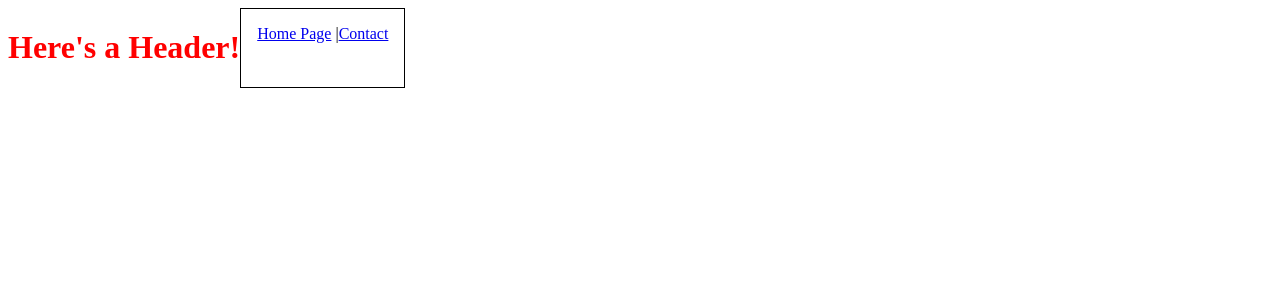
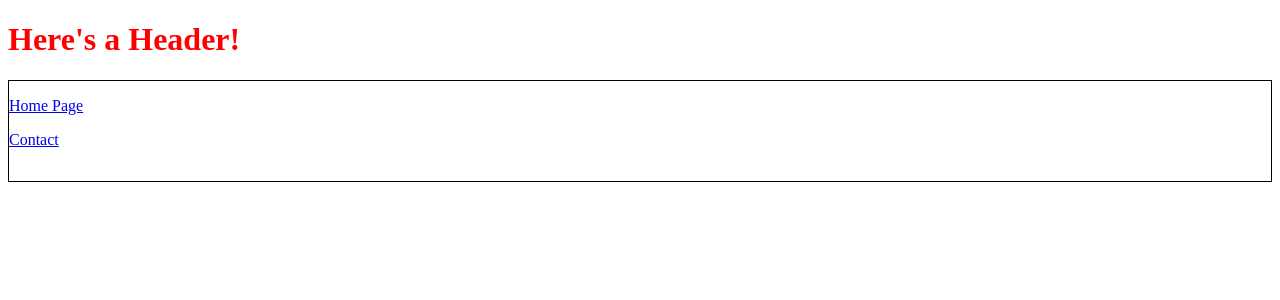
Before and after one commit to BionicOven28/saltriverkennel, a React (Create React App) app: page / in a window 1280 px wide. Shown: the top 300 px of the page. Built offline with nearby package versions, Linux system fonts and the light colour scheme.

Commit message:
added isactive to navbar links
links in the navbar now change color when they're active or not

```diff
--- a/src/App.js
+++ b/src/App.js
@@ -3,15 +3,31 @@ import { Outlet, NavLink } from 'react-router-dom';
 
 export default function App() {
     return (
-        <div style={{ display: 'flex'}}>
+        <div>
           <h1>Here's a Header!</h1>
           <nav
             style={{
               border: 'solid 1px',
-              padding: '1rem'
+              paddingBottom: '1rem'
             }}>
-            <NavLink to="/home-page">Home Page</NavLink> |{""}
-            <NavLink to="/contact">Contact</NavLink>
+            <NavLink
+              style={({ isActive }) => {
+                return {
+                  display: "block",
+                  margin: "1rem 0",
+                  color: isActive ? "red" : ""
+                };
+              }}
+              to="/home-page">Home Page</NavLink>
+            <NavLink
+              style={({ isActive }) => {
+                return {
+                  display: "block",
+                  margin: "1rem 0",
+                  color: isActive ? "red" : ""
+                };
+              }}
+              to="/contact">Contact</NavLink>
           </nav>
           <Outlet />
         </div>
```
